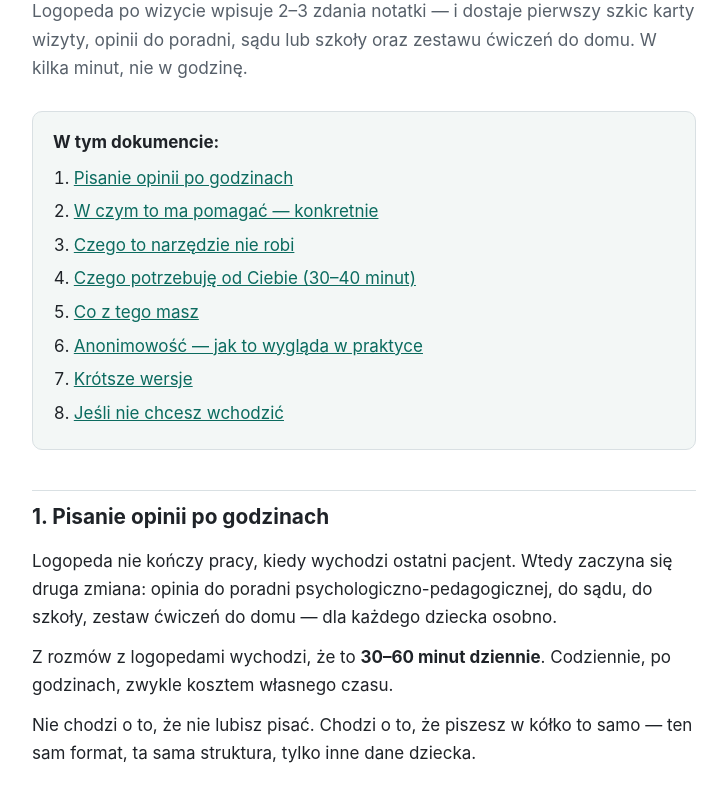
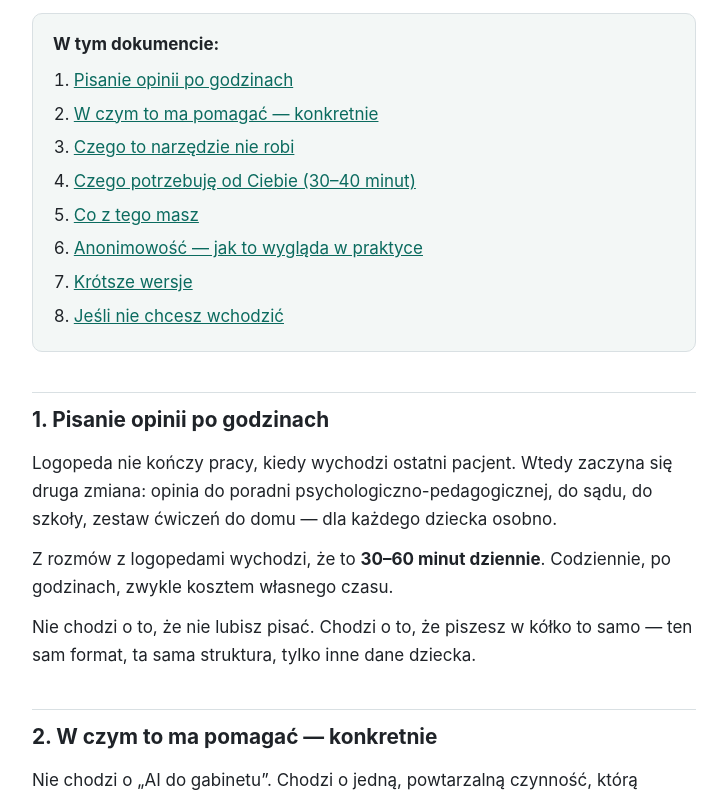
Before and after one commit to matkowpa/pitch-logopedzi, a plain HTML site: page index.html in a window 1280 px wide. Shown: the part 131-921 px from the top of the page, without its empty margins (276-1003 px from the left). Drawn offline with Linux system fonts and the light colour scheme.

Commit message:
Remove lead paragraph

```diff
--- a/index.html
+++ b/index.html
@@ -17,7 +17,6 @@ ul,ol{padding-left:1.3rem}
 li{margin:.35rem 0}
 a{color:var(--accent)}
 code{background:var(--soft);padding:.1rem .3rem;border-radius:4px;font-size:.95em}
-.lead{font-size:1.08rem;color:var(--muted)}
 .toc{background:var(--soft);border:1px solid var(--line);border-radius:10px;padding:1rem 1.25rem;margin:1.75rem 0 0}
 .toc ol{margin:.5rem 0 0}
 blockquote{margin:1rem 0;padding:.85rem 1rem;background:var(--soft);border-left:4px solid var(--accent);border-radius:0 8px 8px 0}
@@ -31,7 +30,6 @@ footer{margin-top:3rem;padding-top:1rem;border-top:1px solid var(--line);font-si
 <main>
 
 <h1>Dokumentacja i ćwiczenia bez pisania od zera</h1>
-<p class="lead">Logopeda po wizycie wpisuje 2–3 zdania notatki — i dostaje pierwszy szkic karty wizyty, opinii do poradni, sądu lub szkoły oraz zestawu ćwiczeń do domu. W kilka minut, nie w godzinę.</p>
 
 <nav id="toc" class="toc" aria-label="Spis treści">
 <strong>W tym dokumencie:</strong>
```
